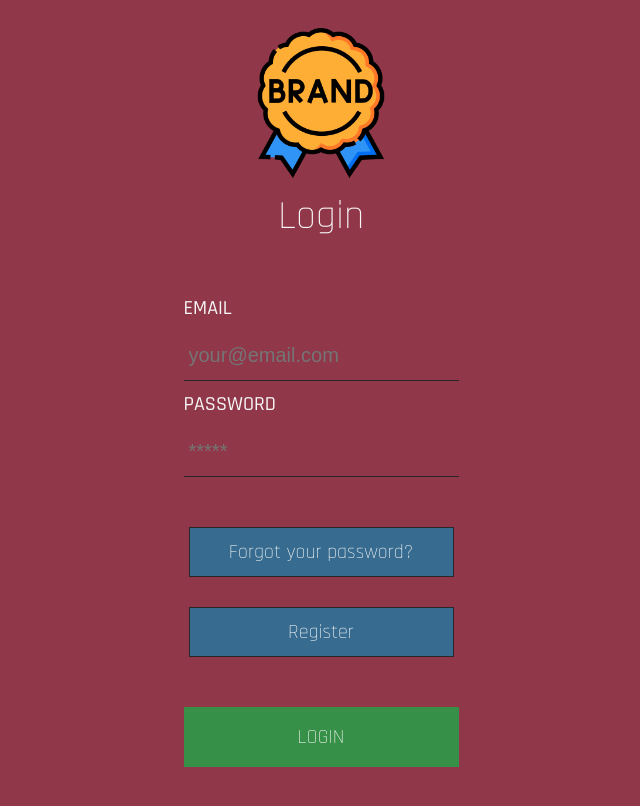
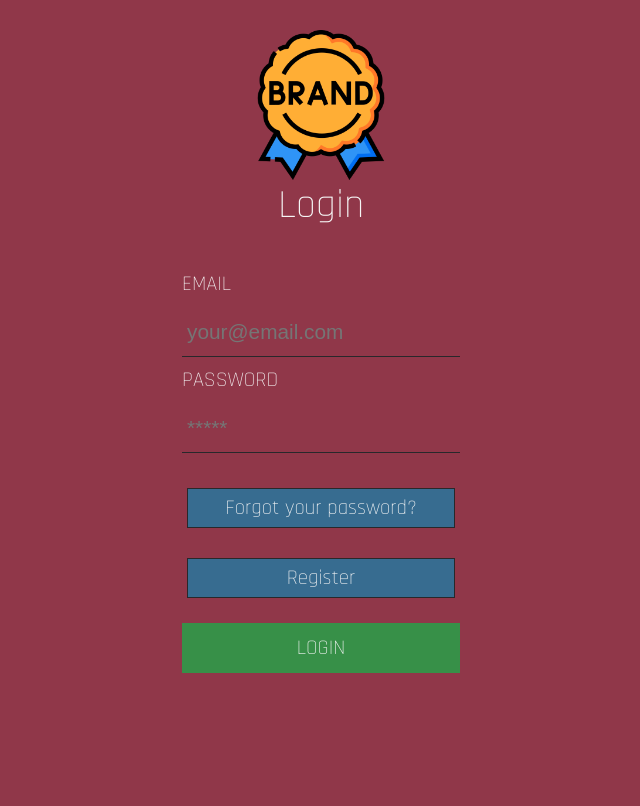
Before and after one commit to JoseirCavassani/System01, a plain HTML site: page index.html in a window 1280 px wide. Shown: the whole page, without its empty margins (319-959 px from the left). Drawn offline with Linux system fonts and the light colour scheme.

Commit message:
add more pages

```diff
--- a/css/login-style.css
+++ b/css/login-style.css
@@ -12,14 +12,12 @@
 body {
   background-color: var(--background-color);
   height: 100vh;
-  width: 100vw;
+  font-size: 100%;
 }
 .main {
   display: flex;
   justify-content: space-around;
-  background-image: var(--background-color);
-  width: 100vw;
-  height: 100vh;
+  margin-top: 20px;
 }
 .content {
   display: flex;
@@ -27,16 +25,17 @@ body {
   justify-content: space-evenly;
   flex-direction: column;
   background-color: var(--background-color);
-  padding: 15px;
+  padding: 10px;
 }
-.img-login {
-  background-color: var(--background-color);
+.img-logo {
+  width: 150px;
+  height: 150px;
 }
 .title {
   background-color: var(--background-color);
   font-family: var(--font-family);
   font-size: 40px;
-  font-weight: 200;
+  font-weight: 300;
   color: var(--font-color);
   margin-bottom: 35px;
 }
@@ -51,8 +50,8 @@ body {
 .label-login {
   background-color: var(--background-color);
   font-family: var(--font-family);
-  font-weight: 500;
-  font-size: 20px;
+  font-weight: 300;
+  font-size: 130%;
   color: var(--font-color);
 }
 .input-login {
@@ -61,15 +60,15 @@ body {
   height: 50px;
   background-color: transparent;
   border-bottom: 1px solid #28282b;
-  font-size: 20px;
+  font-size: 130%;
   padding: 5px;
 }
 .reset-register-box {
   display: flex;
   flex-direction: column;
   background-color: var(--background-color);
-  gap: 30px 30px;
-  margin-top: 35px;
+  gap: 30px;
+  margin-top: 20px;
   padding: 5px;
 }
 a {
@@ -78,22 +77,22 @@ a {
   justify-content: space-around;
   font-family: var(--font-family);
   font-weight: 300;
-  font-size: 20px;
+  font-size: 130%;
   text-decoration: none;
   color: var(--font-color);
   border: 1px solid #28282b;
-  height: 50px;
+  height: 40px;
   background-color: var(--btn-resetForgot);
 }
 .btn-login {
   border: none;
   font-family: var(--font-family);
-  font-size: 20px;
+  font-size: 130%;
   font-weight: 300;
   color: var(--font-color-btn);
   background-color: var(--background-color-btn);
-  height: 60px;
-  margin-top: 35px;
+  height: 50px;
+  margin-top: 10px;
 }
 .btn-login:hover {
   transform: scale(1.1);
--- a/css/forgot-style.css
+++ b/css/register-style.css
@@ -10,19 +10,16 @@
 body {
   background-color: var(--background-color);
   height: 100vh;
-  width: 100vw;
-  font-size: 140%;
+  font-size: 100%;
 }
 .main {
   display: flex;
+  justify-content: space-around;
+  align-items: center;
   flex-direction: column;
-  align-content: center;
-  align-items: center;
-  padding: 10px;
-  background-color: var(--background-color);
-  width: 100%;
+  margin-top: 20px;
 }
-.img-login {
+.img-logo {
   width: 150px;
 }
 .content {
@@ -37,27 +34,23 @@ body {
 .title {
   font-family: var(--font-family);
   font-weight: 300;
-  font-size: 45px;
+  font-size: 40px;
   color: var(--color-grey);
   text-transform: uppercase;
 }
-.form-forgot {
-  margin-top: 30px;
-
+.form-register {
+  margin-top: 20px;
   display: flex;
   flex-direction: column;
-  flex-direction: column;
-  align-content: center;
   align-items: center;
   gap: 5px;
-  padding: 10px;
+  padding: 5px;
   width: 300px;
   height: 100vh;
-
   background-color: var(--background-color);
   font-family: var(--font-family);
 }
-.label-forgot {
+.label-register {
   text-align: left;
   width: 100%;
   font-family: var(--font-family);
--- a/index.html
+++ b/index.html
@@ -5,20 +5,13 @@
     <meta http-equiv="X-UA-Compatible" content="IE=edge" />
     <meta name="viewport" content="width=device-width, initial-scale=1.0" />
     <link rel="stylesheet" href="css/reset.css" />
-
     <link rel="stylesheet" href="css/login-style.css" />
     <title>System - Login</title>
   </head>
   <body>
     <main class="main">
       <section class="content">
-        <img
-          src="img/logo.png"
-          alt=""
-          width="150px"
-          height="150px"
-          class="img-login"
-        />
+        <img src="img/logo.png" alt="" class="img-logo" />
         <h1 class="title">Login</h1>
         <form action="home.html" class="form-login">
           <label for="loginEmail" class="label-login">EMAIL</label>
@@ -41,7 +34,7 @@
           />
           <div class="reset-register-box">
             <a href="forgot.html">Forgot your password?</a>
-            <a href="#">Register</a>
+            <a href="register.html">Register</a>
           </div>
           <button class="btn-login" type="submit">LOGIN</button>
         </form>
```
Also changed, not shown: forgot.html (deleted, +0 -67 lines), home.html (added, +10 -0 lines), jsr.html (added, +10 -0 lines), register.html (added, +61 -0 lines), notes.txt, recover-password.html (added).
